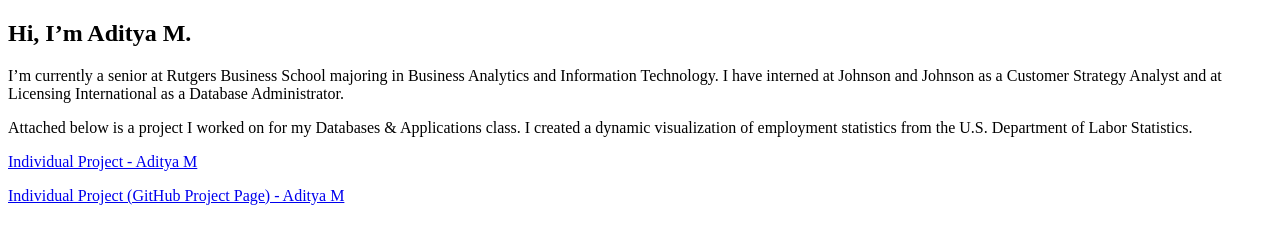
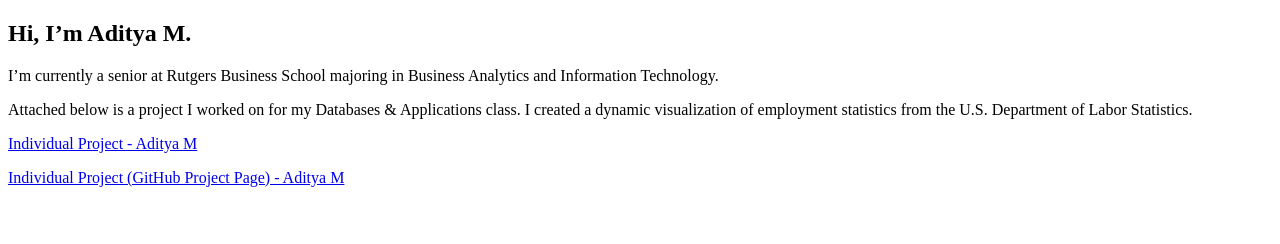
Before and after one commit to am2752/am2752.github.io, a plain HTML site: page index.html in a window 1280 px wide. Drawn offline with Linux system fonts and the light colour scheme.

Commit message:
Update index.html

```diff
--- a/index.html
+++ b/index.html
@@ -6,7 +6,7 @@
   </head>
   <body>
     <h2> Hi, I’m Aditya M. </h2>
-    <p> I’m currently a senior at Rutgers Business School majoring in Business Analytics and Information Technology. I have interned at Johnson and Johnson as a Customer Strategy Analyst and at Licensing International as a Database Administrator. </p>
+    <p> I’m currently a senior at Rutgers Business School majoring in Business Analytics and Information Technology. </p>
     <p> Attached below is a project I worked on for my Databases & Applications class. I created a dynamic visualization of employment statistics from the U.S. Department of Labor Statistics. </p>
     <a href="chart.html"> Individual Project - Aditya M</a>
     <p> </p>
```
